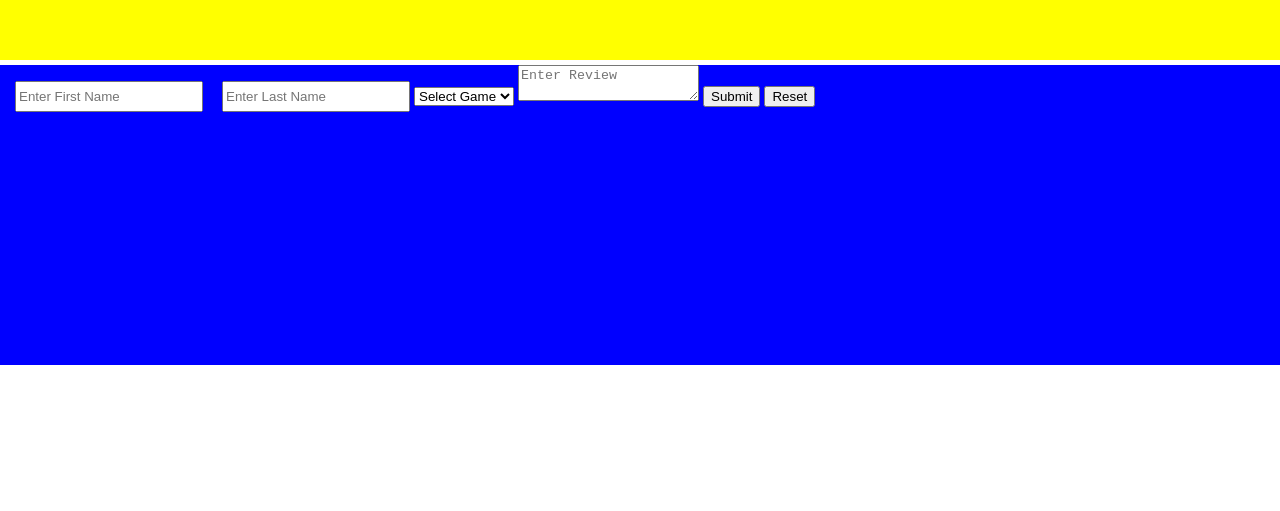
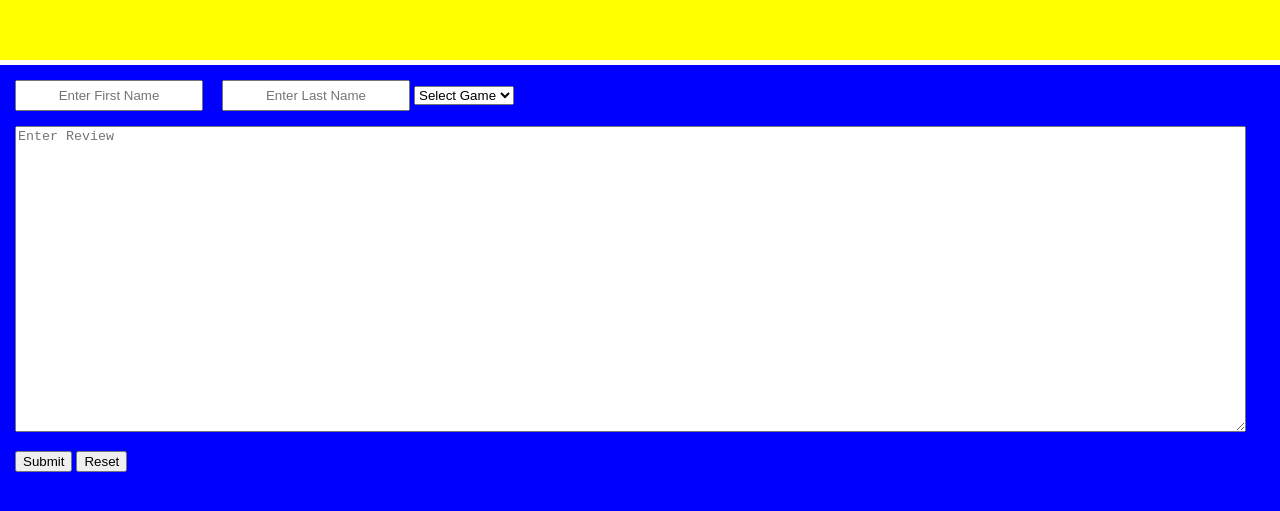
Before and after one commit to Fonty21/Website-Review, a plain HTML site: page interface/index.html in a window 1280 px wide. Shown: the part 1045-1556 px from the top of the page. Before the commit the page ends 1410 px from the top, so only its background shows below. Drawn offline with Linux system fonts and the light colour scheme.

Commit message:
Created Review box and submit button

```diff
--- a/interface/style.css
+++ b/interface/style.css
@@ -6,6 +6,18 @@ body{
     margin-top: 15px;
     height: 25px;
     width: 180px;
+    text-align: center;
+}
+#reviewBox{
+    margin-left: 15px;
+    margin-right: 15px;
+    margin-top: 15px;
+    height: 300px;
+    width: 1225px;
+}
+#submit{
+    margin-left: 15px;
+    margin-top: 15px;
 }
 
 .Title{
@@ -16,12 +28,14 @@ body{
     font-size: 70px;
     line-height: 100px;
     text-align: center;
+    float: left;
 }
 .ImageBox{
     background-color: red;
     height: 300px;
     width: 100%;
     margin-top: 5px;
+    float: left;
 }
 .GameReview{
     background-color: yellow;
@@ -29,11 +43,13 @@ body{
     margin-top: 5px;
     height: 1000px;
     width: 100%;
+    float: left;
 }
 .CommentBox{
     background-color: blue;
     color: white;
-    height: 300px;
+    height: 450px;
     width: 100%;
     margin-top: 5px;
+    float: left;
 }
```
